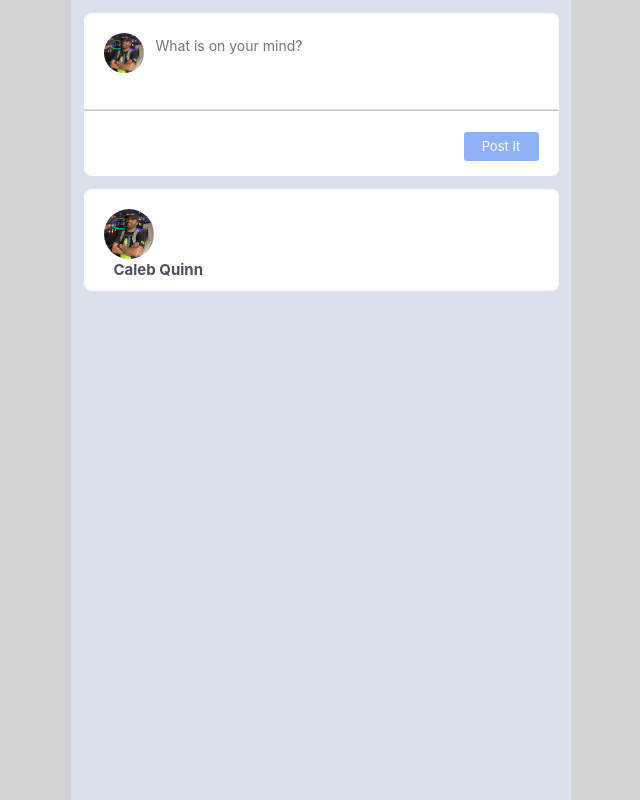
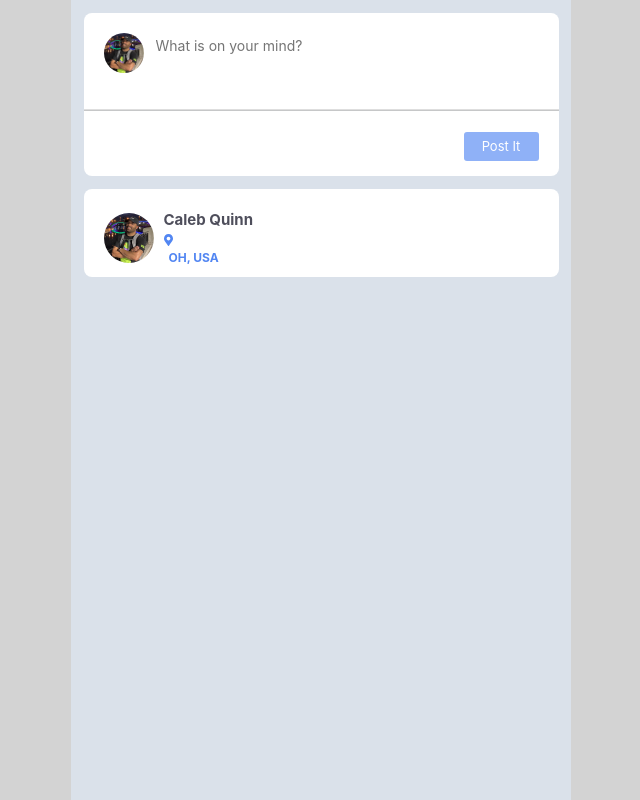
Before and after one commit to calebq2010/facebook-posts-qa, a React (Create React App) app: page / in a window 1280 px wide. Both pictures are taken after typing "Sample" into the empty fields and a click on the button "Post It". Shown: the whole page, without its empty margins (319-959 px from the left). Built offline with nearby package versions, Linux system fonts and the light colour scheme.

Commit message:
adding font awesome to component for map icon and user location and tests

```diff
--- a/src/features/posts/post-styling.js
+++ b/src/features/posts/post-styling.js
@@ -8,6 +8,13 @@ export const PostItem = styled.section`
 
 export const UserDisplayInfo = styled.div`
     padding: 20px 20px 10px 20px;
+`
+
+export const ProfileSection = styled.div`
+    display: flex;
+    flex-direction: row;
+    justify-content: flex-start;
+    align-items: center;
 `
 
 export const Profile = styled.div`
@@ -32,3 +39,8 @@ export const Location = styled.div`
     color: #5286F2;
     font-size: 12px;
 `
+
+export const UserLocation = styled.div`
+    margin-left: 5px;
+    font-weight: bold;
+`
--- a/src/features/posts/post.tsx
+++ b/src/features/posts/post.tsx
@@ -1,8 +1,8 @@
 import { FC } from 'react'
-import { Location, PostItem, Profile, ProfileName, ProfilePicture, UserDisplayInfo } from './post-styling'
+import { Location, PostItem, Profile, ProfileName, ProfilePicture, UserDisplayInfo, ProfileSection, UserLocation } from './post-styling'
 import profilePicture from '../../photos/caleb_quinn.png'
-
-
+import { FontAwesomeIcon } from '@fortawesome/react-fontawesome'
+import { faMapMarkerAlt } from '@fortawesome/free-solid-svg-icons'
 
 type PostProps = {
   post: string
@@ -13,13 +13,16 @@ export const Post:FC<PostProps> = ({ post }: PostProps) => {
   return (
     <PostItem data-testid='post'>
         <UserDisplayInfo data-testid='user-display-info'>
-            <ProfilePicture data-testid='post-profile-picture' src={profilePicture}></ProfilePicture>
-            <Profile data-testid='profile-area'>
-                <ProfileName data-testid='user-name'>Caleb Quinn</ProfileName>
-                <Location>
-
-                </Location>
-            </Profile>
+            <ProfileSection>
+                <ProfilePicture data-testid='post-profile-picture' src={profilePicture}></ProfilePicture>
+                <Profile data-testid='profile-area'>
+                    <ProfileName data-testid='user-name'>Caleb Quinn</ProfileName>
+                    <Location data-testid='location-section'>
+                        <FontAwesomeIcon data-testid='map-marker' icon={faMapMarkerAlt} />
+                        <UserLocation data-testid='user-location'>OH, USA</UserLocation>
+                    </Location>
+                </Profile>
+            </ProfileSection>
         </UserDisplayInfo>
     </PostItem>
   )
```
Also changed, not shown: 1 other file (tests, documents, lock files or other folders).
